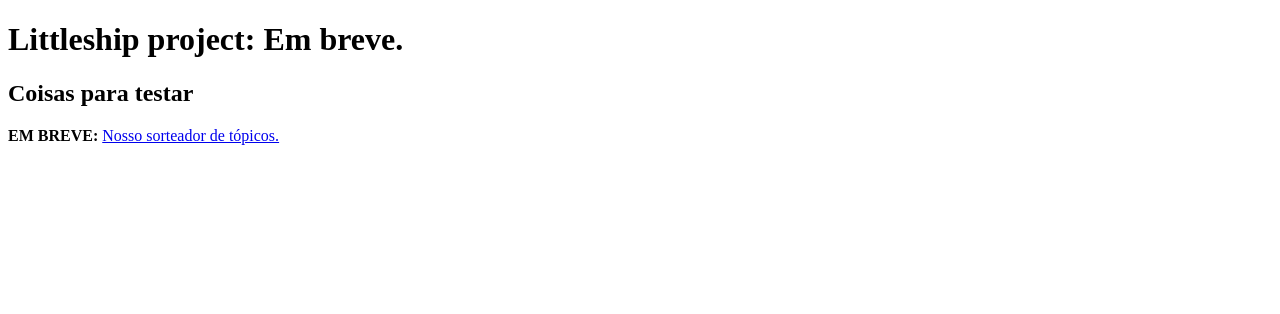
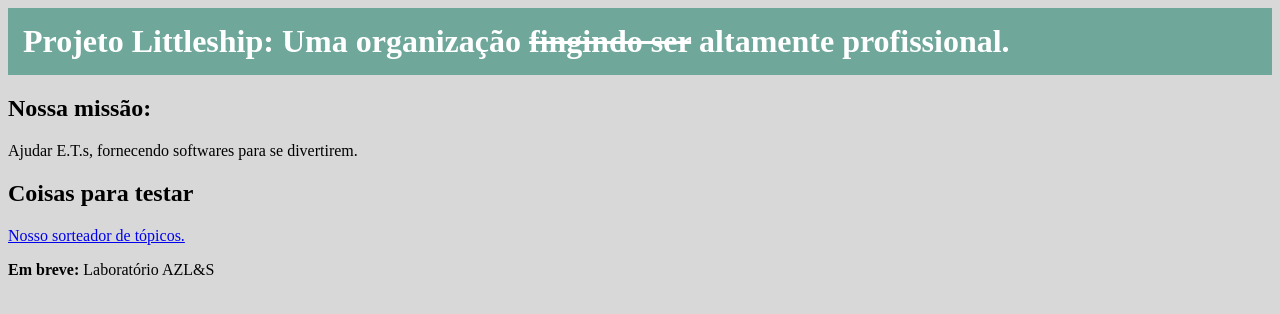
Before and after one commit to nogoodnameidea/littleship, a Django app: page /index/ in a window 1280 px wide. Shown: the top 314 px of the page. Run offline with Django 5.2, Linux system fonts and the light colour scheme.

Commit message:
Site 1.0

```diff
--- a/littleshipProject/littleshipProject/settings.py
+++ b/littleshipProject/littleshipProject/settings.py
@@ -116,3 +116,7 @@ USE_TZ = True
 # https://docs.djangoproject.com/en/6.0/howto/static-files/
 
 STATIC_URL = 'static/'
+STATIC_ROOT = BASE_DIR /'static'
+STATICFILES_DIRS = [
+    'littleshipProject/static/'
+]
--- /dev/null
+++ b/littleshipProject/littleshipProject/static/style.css
@@ -0,0 +1,15 @@
+#titulo {
+    background-color: #6fa89a;
+    color: white;
+    padding: 15px;
+    margin: 0px
+}
+
+body {
+    background-color: #d8d8d8;
+}
+
+#assuntoBotao {
+    padding: 15px;
+    border-radius: 50px;
+}
--- a/littleshipProject/templates/index.html
+++ b/littleshipProject/templates/index.html
@@ -1,13 +1,18 @@
+{% load static %}
 <!DOCTYPE html>
 <html lang="pt-br">
 <head>
     <meta charset="UTF-8">
     <meta name="viewport" content="width=device-width, initial-scale=1.0">
-    <title>Document</title>
+    <title>Projeto Littleship</title>
+    <link rel="stylesheet" href="{% static 'style.css' %}">
 </head>
 <body>
-    <h1>Littleship project: Em breve.</h1>
+    <h1 id="titulo">Projeto Littleship: Uma organização <s>fingindo ser</s> altamente profissional.</h1>
+    <h2>Nossa missão:</h2>
+    <p>Ajudar E.T.s, fornecendo softwares para se divertirem.</p>
     <h2>Coisas para testar</h2>
-    <p><b>EM BREVE:</b> <a href="/topicos/sortear/">Nosso sorteador de tópicos.</a></p>
+    <a href="/topicos/sortear/">Nosso sorteador de tópicos.</a>
+    <p><b>Em breve:</b> Laboratório AZL&S</p>
 </body>
 </html>
```
Also changed, not shown: littleshipProject/littleshipProject/static/index.js (added, +13 -0 lines), littleshipProject/templates/sorteador_topicos/sorteador_topicos.html (+10 -1 lines).
